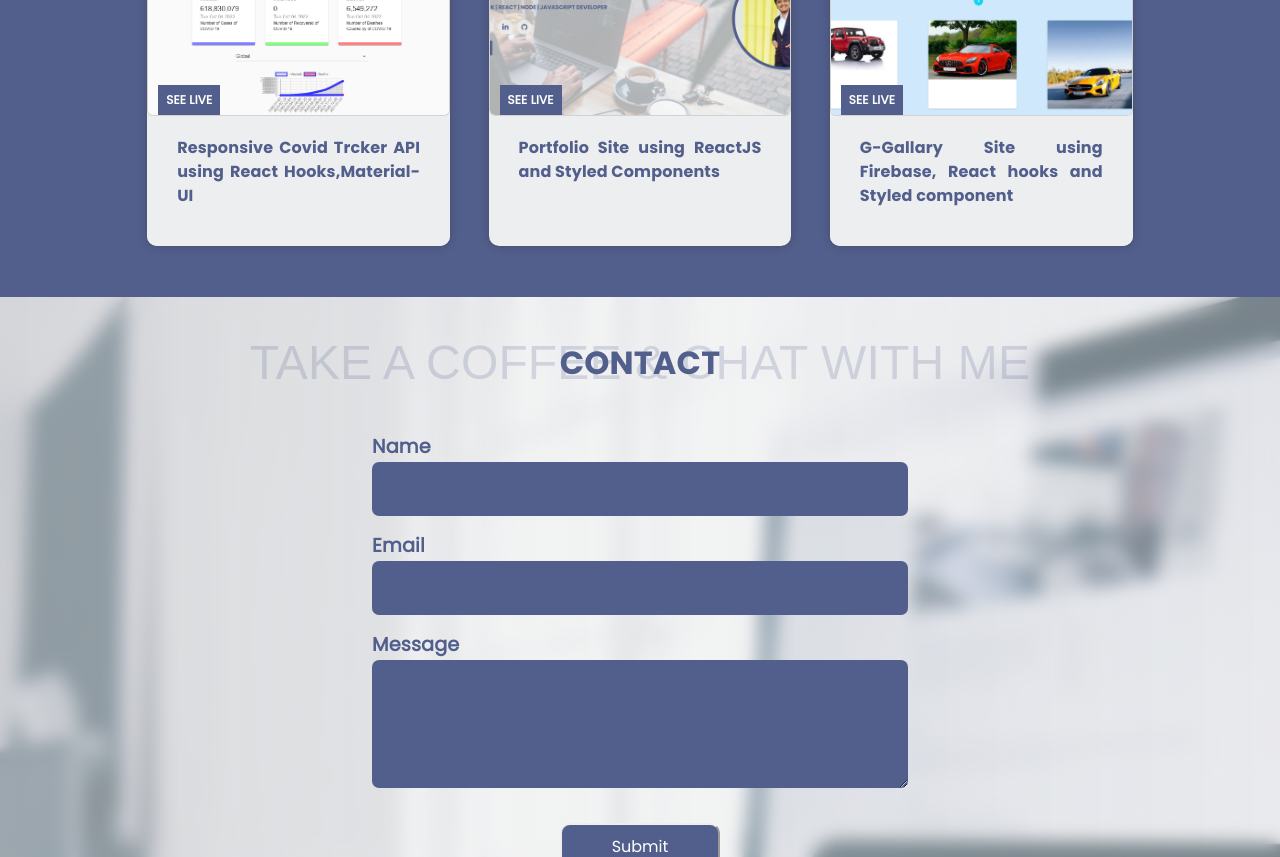
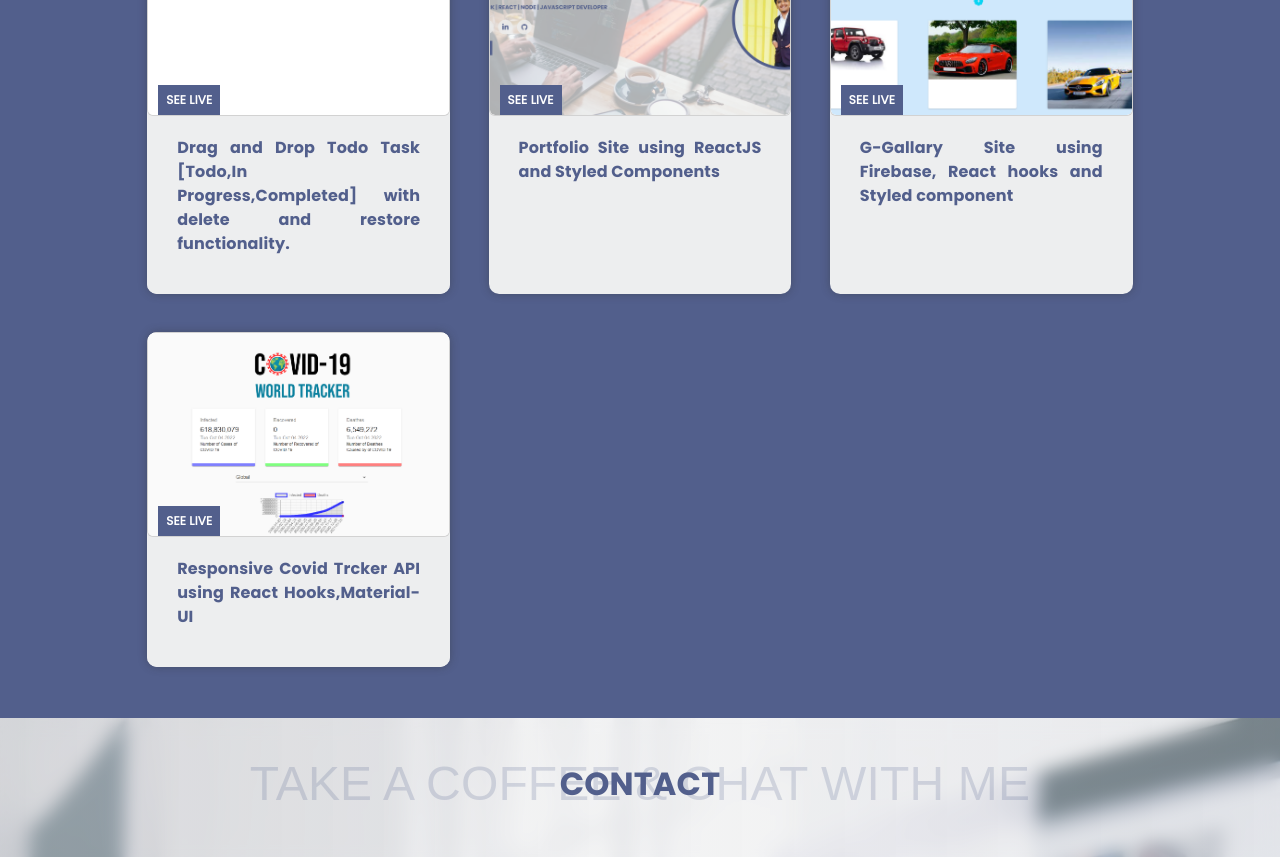
Before and after one commit to Nayan139/my_own_portfolio, a React (Create React App) app: page / in a window 1280 px wide. Shown: the part 3620-4477 px from the top of the page. Built offline with nearby package versions, Linux system fonts and the light colour scheme.

Commit message:
Portfolio updated

```diff
--- a/src/Components/Portfolio/Portfolio.js
+++ b/src/Components/Portfolio/Portfolio.js
@@ -3,6 +3,7 @@ import "./Portfolio.css";
 import covidTracker from "../../Assets/Images/covidTracker.png";
 import portfolioSite from "../../Assets/Images/portfolioSite.png";
 import gGallery from "../../Assets/Images/gGallery.png";
+import dragDropTodo from "../../Assets/Images/dragDropTodo.png";
 
 const Portfolio = () => {
   return (
@@ -13,17 +14,18 @@ const Portfolio = () => {
         <div className="portfolio-cards">
           <div className="portfolio-card">
             <a
-              href="https://covid-tracker-nb.netlify.app/"
+              href="https://drag-drop-nb.netlify.app/"
               className="portfolio-link"
               target="_blank"
               rel="noreferrer"
             >
               <div className="card" data-category="SEE LIVE">
-                <img src={covidTracker} className="card-img" alt="tracker" />
+                <img src={dragDropTodo} className="card-img" alt="tracker" />
               </div>
               <div className="card-desc">
                 <h5 className="desc">
-                  Responsive Covid Trcker API using React Hooks,Material-UI
+                  Drag and Drop Todo Task [Todo,In Progress,Completed] with
+                  delete and restore functionality.
                 </h5>
               </div>
             </a>
@@ -63,6 +65,23 @@ const Portfolio = () => {
               </div>
             </a>
           </div>
+          <div className="portfolio-card">
+            <a
+              href="https://covid-tracker-nb.netlify.app/"
+              className="portfolio-link"
+              target="_blank"
+              rel="noreferrer"
+            >
+              <div className="card" data-category="SEE LIVE">
+                <img src={covidTracker} className="card-img" alt="tracker" />
+              </div>
+              <div className="card-desc">
+                <h5 className="desc">
+                  Responsive Covid Trcker API using React Hooks,Material-UI
+                </h5>
+              </div>
+            </a>
+          </div>
         </div>
       </div>
     </div>
```
Also changed, not shown: src/Assets/Images/dragDropTodo.png (added).
